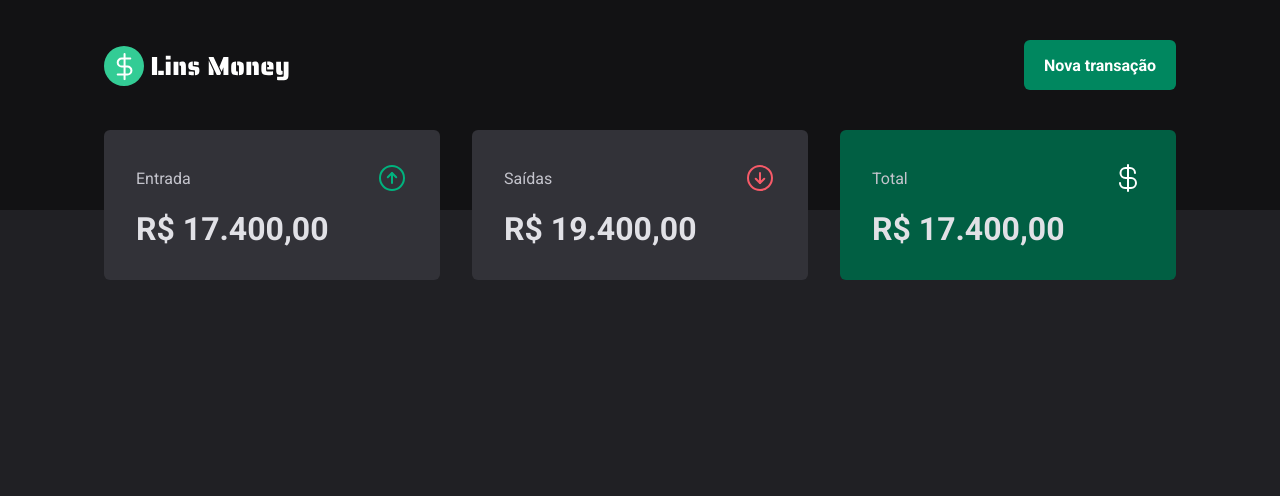
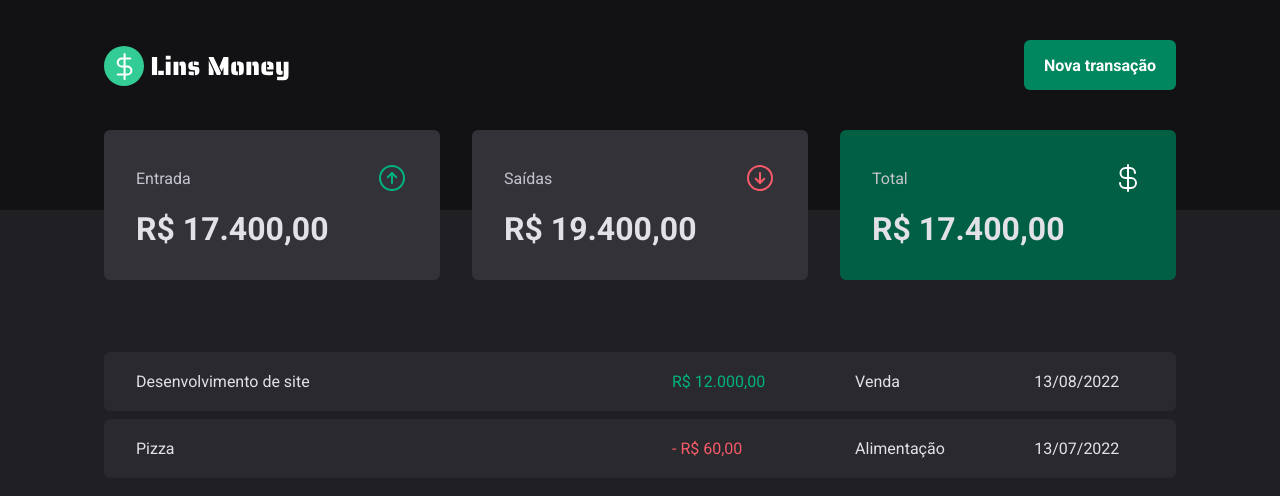
Before and after one commit to JailsonSantos/LinsMoneyVersionTwo, a React (Vite) app: page / in a window 1280 px wide. Shown: the top 496 px of the page. Built offline with nearby package versions, Linux system fonts and the light colour scheme.

Commit message:
Estrutura visual: Tabela de transações

```diff
--- a/src/pages/Transactions/index.tsx
+++ b/src/pages/Transactions/index.tsx
@@ -1,11 +1,38 @@
 import { Header } from "../../components/Header";
 import { Summary } from "../../components/Summary";
+import { PriceHighlight, TransactionsTable, TransctionsContainer } from "./styles";
 
 export function Transctions() {
   return (
     <div>
       <Header />
       <Summary />
+
+      <TransctionsContainer>
+        <TransactionsTable>
+          <tbody>
+            <tr>
+              <td width="50%">Desenvolvimento  de site</td>
+              <td>
+                <PriceHighlight variant="income">R$ 12.000,00</PriceHighlight>
+              </td>
+              <td>Venda</td>
+              <td>13/08/2022</td>
+            </tr>
+
+            <tr>
+              <td width="50%">Pizza</td>
+              <td>
+                <PriceHighlight variant="outcome"> - R$ 60,00</PriceHighlight>
+              </td>
+              <td>Alimentação</td>
+              <td>13/07/2022</td>
+            </tr>
+
+          </tbody>
+        </TransactionsTable>
+      </TransctionsContainer>
+
     </div>
   )
 }
--- a/src/pages/Transactions/styles.ts
+++ b/src/pages/Transactions/styles.ts
@@ -1,3 +1,39 @@
 import styled from 'styled-components';
 
-export const Container = styled.div``;
+export const TransctionsContainer = styled.main`
+  width: 100%;
+  padding: 0 1.5rem;
+  max-width: 1120px;
+  margin: 4rem auto 0;
+`;
+
+export const TransactionsTable = styled.table`
+  width: 100%;
+  border-collapse: separate;
+  border-spacing: 0 0.5rem;
+
+  /* margin-top: 1.5rem */
+
+  td{
+    padding: 1.25rem 2rem;
+    background-color: ${({ theme }) => theme['gray-700']};
+
+    &:first-child{
+      border-top-left-radius: 6px;
+      border-bottom-left-radius: 6px;
+    }
+
+    &:last-child{
+      border-top-right-radius: 6px;
+      border-bottom-right-radius: 6px
+    }
+  }
+`;
+
+interface PriceHighlightProps {
+  variant: 'income' | 'outcome';
+}
+
+export const PriceHighlight = styled.span<PriceHighlightProps>`
+  color: ${({ variant, theme }) => variant === 'income' ? theme['green-300'] : theme['red-300']};
+`;
```
